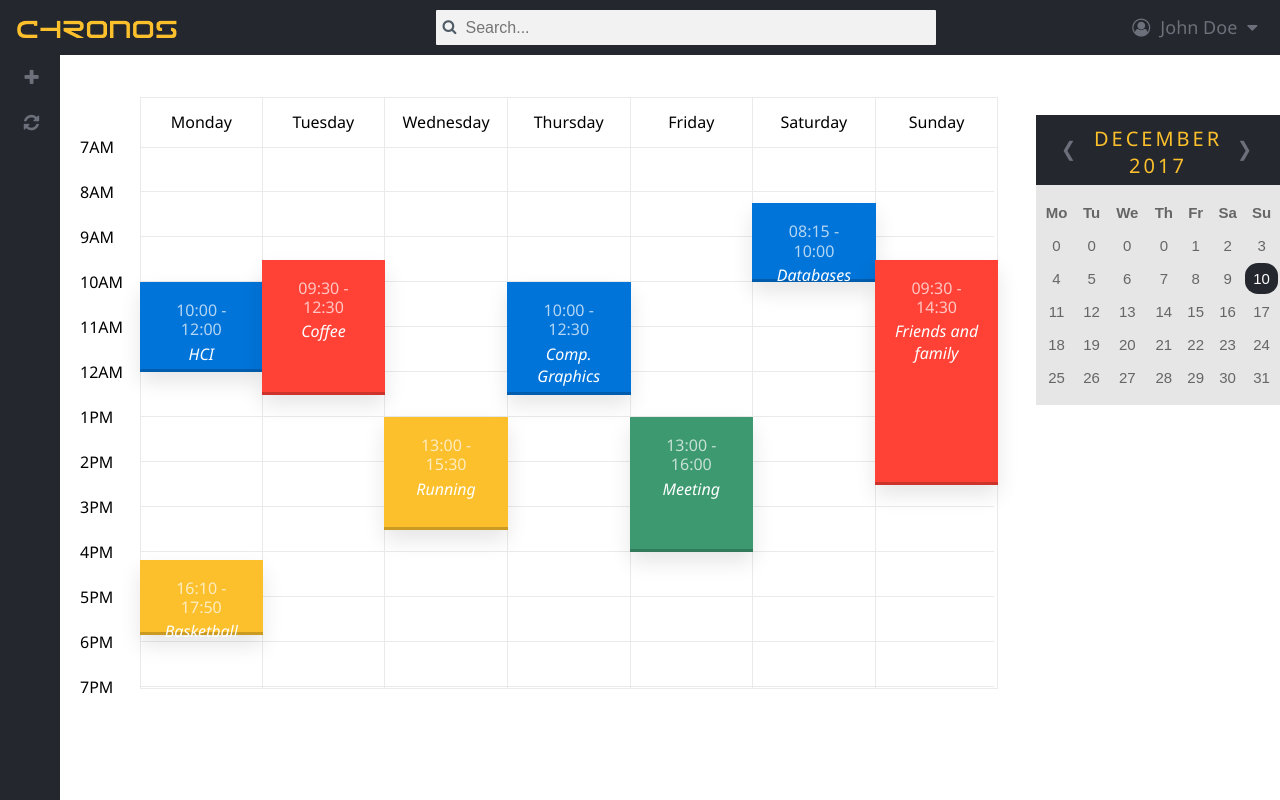
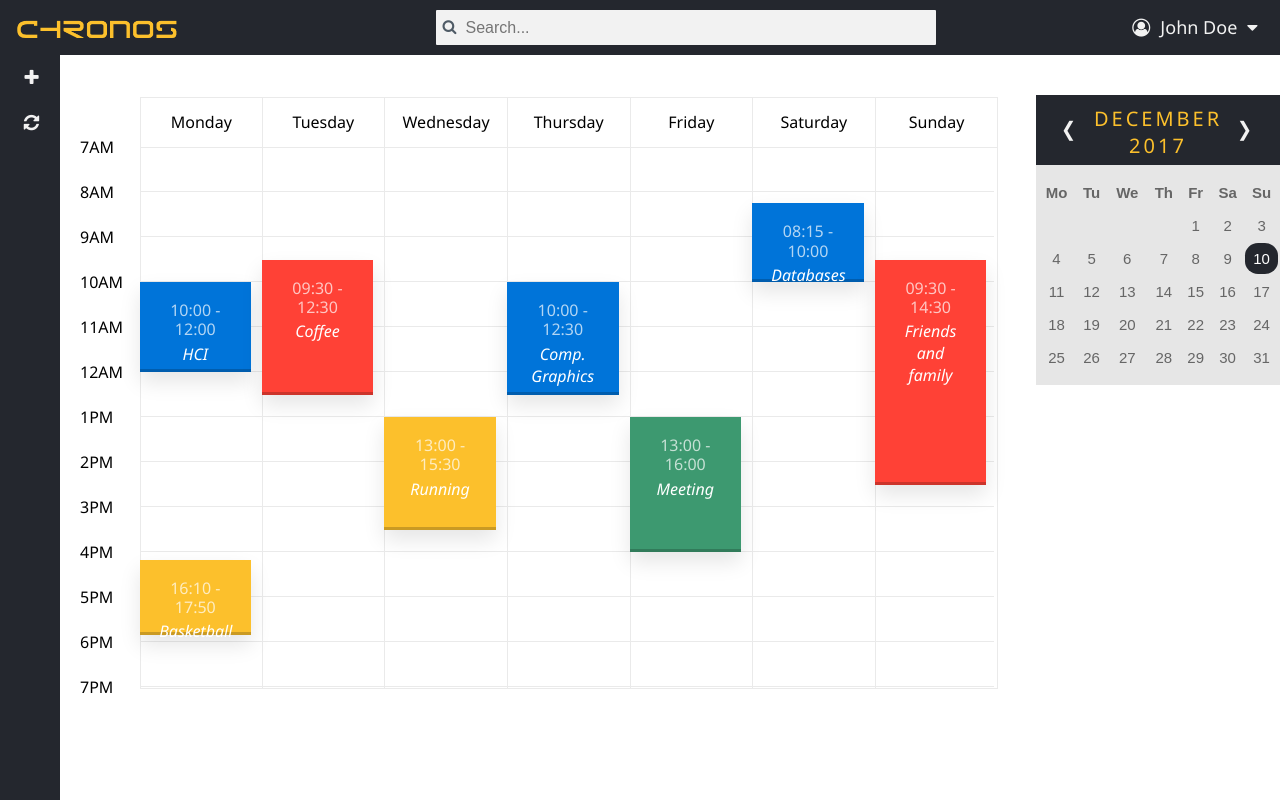
Before and after one commit to m-peko/Chronos, a React (Create React App) app: page / in a window 1280 px wide. Built offline with nearby package versions, Linux system fonts and the light colour scheme.

Commit message:
Refinements and refactoring - fix calendar bug with 0s and '' - replace controls' colors with brighter version - change width of tasks - add padding to search item
TODO:
- increase width of left toolbar (and size of icons)
- enlarge < and > icons space in calendar component

```diff
--- a/src/App.js
+++ b/src/App.js
@@ -15,6 +15,15 @@ import Tasks from './data/Tasks.json';
 
 import './styles/app.css';
 
+const initialIsOpen = {
+    schedule: true,
+    search: false,
+    newTask: false,
+    sync: false,
+    calendar: false,
+    profile: false
+};
+
 class App extends Component {
     constructor() {
         super();
@@ -23,19 +32,13 @@ class App extends Component {
             user: User,
             tasks: Tasks,
             syncs: [],
-            isOpen: {
-                schedule: true,
-                search: false,
-                newTask: false,
-                sync: false,
-                calendar: false,
-                profile: false
-            },
+            isOpen: initialIsOpen,
             mobile: false
         };
 
         this.resize = this.resize.bind(this);
 
+        this.toggleHome = this.toggleHome.bind(this);
         this.toggleSearch = this.toggleSearch.bind(this);
         this.toggleNewTaskModal = this.toggleNewTaskModal.bind(this);
         this.toggleSyncModal = this.toggleSyncModal.bind(this);
@@ -54,14 +57,7 @@ class App extends Component {
     resize() {
         if (window.innerWidth > 760) {
             this.setState({
-                isOpen: {
-                    schedule: true,
-                    search: false,
-                    newTask: false,
-                    sync: false,
-                    calendar: false,
-                    profile: false
-                },
+                isOpen: initialIsOpen,
                 mobile: false
             });
         } else {
@@ -69,6 +65,12 @@ class App extends Component {
                 mobile: true
             });
         }
+    }
+
+    toggleHome() {
+        this.setState({
+            isOpen: initialIsOpen
+        });
     }
 
     toggleSearch() {
@@ -147,6 +149,7 @@ class App extends Component {
                 <Header user={ this.state.user }
                         tasks={ this.state.tasks }
                         isOpen={ this.state.isOpen }
+                        toggleHome={ this.toggleHome }
                         toggleSearch={ this.toggleSearch }
                         toggleNewTaskModal={ this.toggleNewTaskModal }
                         toggleSyncModal={ this.toggleSyncModal }
--- a/src/components/calendar/Calendar.jsx
+++ b/src/components/calendar/Calendar.jsx
@@ -65,7 +65,7 @@ class Calendar extends Component {
             } else {
                 weekDays.push({
                     isActive: false,
-                    date: 0
+                    date: ''
                 });
             }
         }
--- a/src/components/calendar/Day.jsx
+++ b/src/components/calendar/Day.jsx
@@ -9,7 +9,10 @@ const Day = (props) => {
 
 Day.propTypes = {
     isActive: PropTypes.bool.isRequired,
-    date: PropTypes.number.isRequired
+    date: PropTypes.oneOfType([
+        PropTypes.number,
+        PropTypes.string
+    ]).isRequired
 };
 
 export default Day;
--- a/src/components/header/Header.jsx
+++ b/src/components/header/Header.jsx
@@ -9,7 +9,8 @@ import '../../styles/components/header/header.css';
 const Header = (props) => {
     return (
         <header className='item header'>
-            <img src='images/chronos.png' className='logo' alt='Chronos'/>
+            <img src='images/chronos.png' className='logo' alt='Chronos'
+                 onClick={ props.toggleHome }/>
             <Search tasks={ props.tasks }
                     showMobile={ props.isOpen.search }/>
             <MobileToolbar isOpen={ props.isOpen }
--- a/src/styles/components/calendar/calendar-header.css
+++ b/src/styles/components/calendar/calendar-header.css
@@ -1,5 +1,5 @@
 .month {
-    margin-top: 60px;
+    margin-top: 40px;
     padding: 10px 25px;
     width: 100%;
     height: 70px;
@@ -15,7 +15,7 @@
 }
 
 .month ul li {
-    color: rgb(108, 112, 122);
+    color: rgb(242, 242, 242);
     font-size: 20px;
     text-transform: uppercase;
     letter-spacing: 3px;
--- a/src/styles/components/header/header.css
+++ b/src/styles/components/header/header.css
@@ -11,6 +11,7 @@
     width: auto;
     margin-top: 10px;
     margin-left: 10px;
+    cursor: pointer;
 }
 
 @media screen and (max-width: 900px) {
--- a/src/styles/components/header/profile/profile.css
+++ b/src/styles/components/header/profile/profile.css
@@ -2,7 +2,7 @@
     line-height: 55px;
     height: inherit;
     width: 170px;
-    color: rgb(108, 112, 122);
+    color: rgb(242, 242, 242);
     font-size: 18px;
     cursor: pointer;
 }
--- a/src/styles/components/header/search/search-item.css
+++ b/src/styles/components/header/search/search-item.css
@@ -1,7 +1,8 @@
 .search-item {
     text-align: left;
     font-weight: lighter;
-    height: 60px;
+    height: 80px;
+    padding: 15px 0px;
 }
 
 .search-item-title {
--- a/src/styles/components/schedule/schedule.css
+++ b/src/styles/components/schedule/schedule.css
@@ -8,7 +8,7 @@
 
 .schedule {
     position: relative;
-    margin: 2em 0;
+    margin: 40px 0;
 }
 
 .schedule::before {
--- a/src/styles/components/schedule/task.css
+++ b/src/styles/components/schedule/task.css
@@ -32,7 +32,7 @@
     .schedule .tasks .single-task {
         position: absolute;
         z-index: 3;
-        width: calc(100% + 2px);
+        width: calc(100% - 10px);
         left: -1px;
         box-shadow: 0 10px 20px rgba(0, 0, 0, 0.1), inset 0 -3px 0 rgba(0, 0, 0, 0.2);
         -ms-flex-negative: 1;
--- a/src/styles/components/toolbar/toolbar.css
+++ b/src/styles/components/toolbar/toolbar.css
@@ -12,7 +12,7 @@
     line-height: 45px;
     text-decoration: none;
     font-size: 18px;
-    color: rgb(108, 112, 122);
+    color: rgb(242, 242, 242);
     border-left: 3px solid rgb(36, 39, 46);
     cursor: pointer;
 }
```
